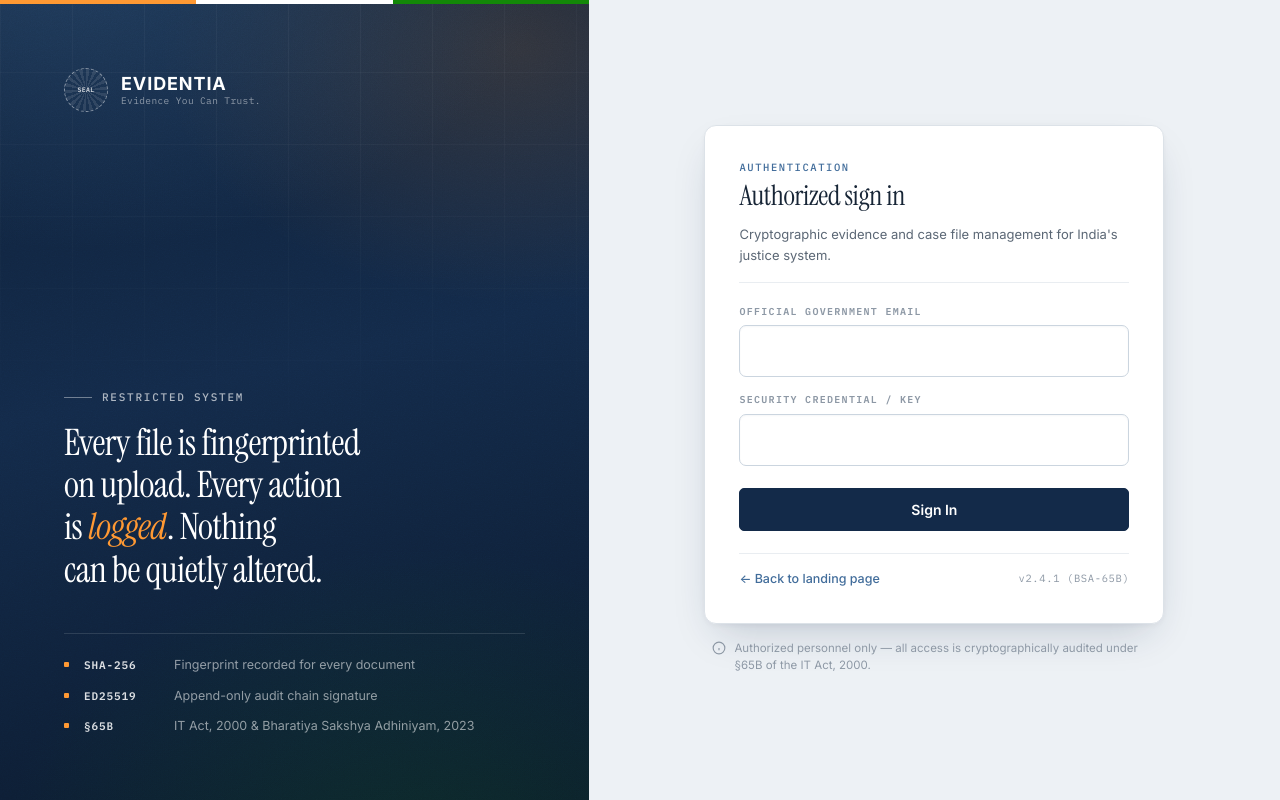
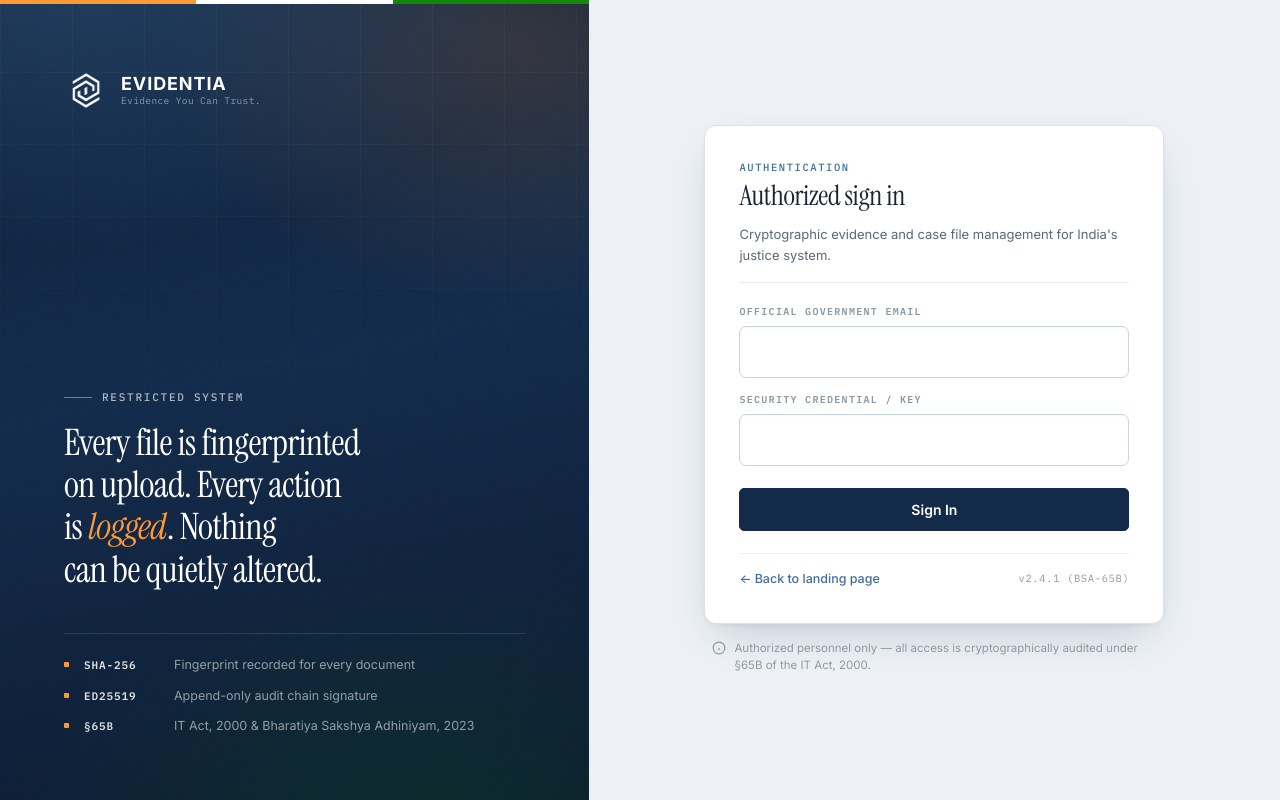
Before and after one commit to useless-crew/EVIDENTIA, an Angular app in the folder frontend/: page /login in a window 1280 px wide. Built offline with nearby package versions, Linux system fonts and the light colour scheme.

Commit message:
updated the logo

```diff
--- a/frontend/src/app/components/header/header.component.css
+++ b/frontend/src/app/components/header/header.component.css
@@ -77,31 +77,17 @@
   opacity: 0.86;
 }
 
-.seal-badge {
+.brand-logo {
   position: relative;
   width: 32px;
   height: 32px;
-  border-radius: 50%;
   flex: none;
-  border: 1.5px dashed rgba(255, 255, 255, 0.55);
-  background: repeating-conic-gradient(rgba(255, 255, 255, 0.12) 0deg 10deg, transparent 10deg 20deg);
-  display: flex;
-  align-items: center;
-  justify-content: center;
+  object-fit: contain;
   transition: transform 0.9s var(--ease-out-expo), border-color var(--dur-base) ease;
 }
 
-.brand:hover .seal-badge {
+.brand:hover .brand-logo {
   transform: rotate(180deg);
-  border-color: var(--tricolor-saffron);
-}
-
-.seal-text {
-  font-family: var(--font-mono);
-  font-size: 6px;
-  font-weight: 700;
-  letter-spacing: 0.05em;
-  color: #ffffff;
 }
 
 .brand-text {
--- a/frontend/src/app/components/header/header.component.html
+++ b/frontend/src/app/components/header/header.component.html
@@ -10,9 +10,11 @@
   <div class="header-inner">
     <!-- Brand Identity -->
     <div class="brand" (click)="dms.navigateTo('dash')">
-      <div class="seal-badge" aria-hidden="true">
-        <span class="seal-text">SEAL</span>
-      </div>
+      <img
+        class="brand-logo"
+        src="/ChatGPT%20Image%20Sep%207,%202026,%2008_34_22%20AM.png"
+        alt="EVIDENTIA logo"
+      />
       <div class="brand-text">
         <span class="brand-name">EVIDENTIA</span>
         <span class="brand-tagline">Evidence You Can Trust.</span>
--- a/frontend/src/app/components/navbar/navbar.component.css
+++ b/frontend/src/app/components/navbar/navbar.component.css
@@ -31,29 +31,17 @@
   user-select: none;
 }
 
-.seal-badge {
+.brand-logo {
   position: relative;
   width: 42px;
   height: 42px;
-  border-radius: 50%;
   flex: none;
-  border: 1.5px dashed rgba(255, 255, 255, 0.45);
-  background: repeating-conic-gradient(rgba(255, 255, 255, 0.10) 0deg 10deg, transparent 10deg 20deg);
-  display: flex;
-  align-items: center;
-  justify-content: center;
+  object-fit: contain;
   transition: transform 0.6s cubic-bezier(0.16, 1, 0.3, 1), border-color 0.3s ease;
 }
 
-.brand:hover .seal-badge {
+.brand:hover .brand-logo {
   transform: rotate(180deg);
-  border-color: var(--tricolor-saffron);
-}
-
-.seal-text {
-  font: 600 6.5px var(--font-mono);
-  letter-spacing: 0.04em;
-  color: rgba(255, 255, 255, 0.75);
 }
 
 .brand-text {
--- a/frontend/src/app/components/navbar/navbar.component.html
+++ b/frontend/src/app/components/navbar/navbar.component.html
@@ -2,9 +2,11 @@
   <nav aria-label="Primary navigation" class="nav-container">
     <!-- Brand Logo & Title -->
     <div class="brand" (click)="goToLanding($event)" role="button" tabindex="0" title="Return to Landing Page">
-      <div class="seal-badge" aria-hidden="true">
-        <span class="seal-text">SEAL</span>
-      </div>
+      <img
+        class="brand-logo"
+        src="/ChatGPT%20Image%20Sep%207,%202026,%2008_34_22%20AM.png"
+        alt="EVIDENTIA logo"
+      />
       <div class="brand-text">
         <span class="brand-name">EVIDENTIA</span>
         <span class="brand-tagline">Evidence You Can Trust.</span>
--- a/frontend/src/app/screens/login/login.component.css
+++ b/frontend/src/app/screens/login/login.component.css
@@ -56,28 +56,16 @@
   opacity: 0.85;
 }
 
-.seal-badge {
+.brand-logo {
   width: 44px;
   height: 44px;
-  border-radius: 50%;
   flex: none;
-  border: 1.5px dashed rgba(255, 255, 255, 0.45);
-  background: repeating-conic-gradient(rgba(255, 255, 255, 0.1) 0deg 10deg, transparent 10deg 20deg);
-  display: flex;
-  align-items: center;
-  justify-content: center;
+  object-fit: contain;
   transition: transform 0.9s var(--ease-out-expo), border-color var(--dur-base) ease;
 }
 
-.brand-header:hover .seal-badge {
+.brand-header:hover .brand-logo {
   transform: rotate(180deg);
-  border-color: var(--tricolor-saffron);
-}
-
-.seal-text {
-  font: 700 6.5px var(--font-mono);
-  letter-spacing: 0.05em;
-  color: rgba(255, 255, 255, 0.8);
 }
 
 .brand-titles {
--- a/frontend/src/app/screens/login/login.component.html
+++ b/frontend/src/app/screens/login/login.component.html
@@ -19,9 +19,11 @@
         (click)="goToLanding($event)"
         (keydown.enter)="goToLanding($event)"
       >
-        <div class="seal-badge" aria-hidden="true">
-          <span class="seal-text">SEAL</span>
-        </div>
+        <img
+          class="brand-logo"
+          src="/ChatGPT%20Image%20Sep%207,%202026,%2008_34_22%20AM.png"
+          alt="EVIDENTIA logo"
+        />
         <div class="brand-titles">
           <span class="brand-main">EVIDENTIA</span>
           <span class="brand-sub">Evidence You Can Trust.</span>
```
Also changed, not shown: frontend/public/ChatGPT Image Sep 7, 2026, 08_34_22 AM.png (added).
